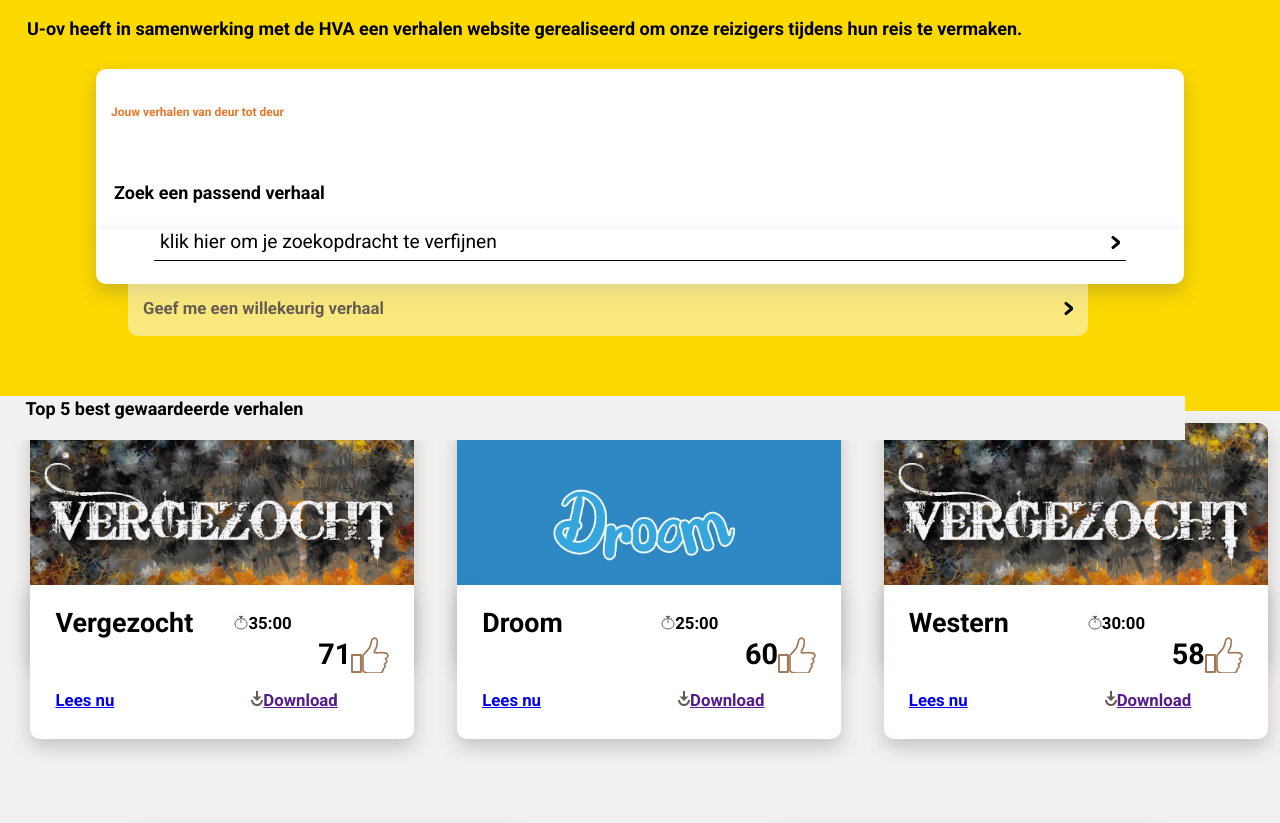
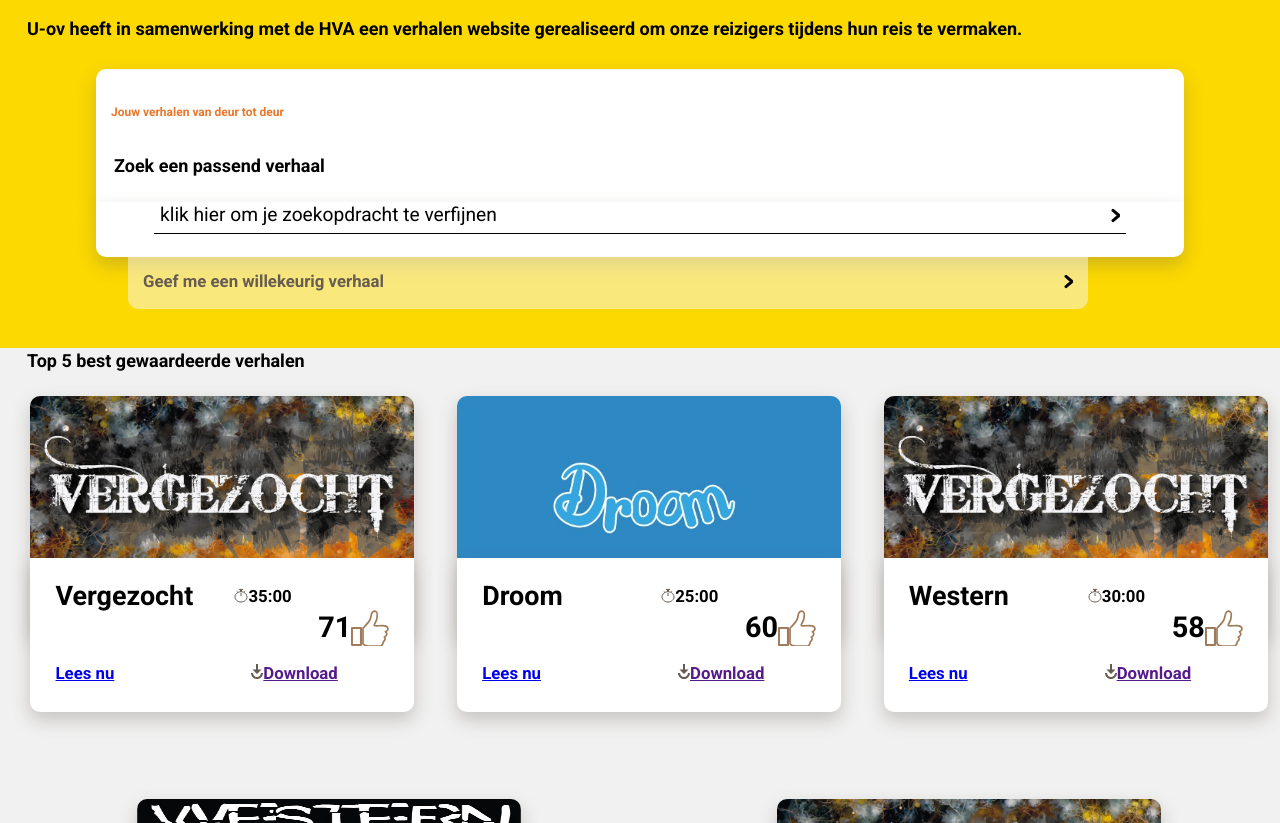
Before and after one commit to Mokerstier/Mokerstier.github.io, a plain HTML site: page index.html in a window 1280 px wide. Shown: the part 54-877 px from the top of the page. Drawn offline with Linux system fonts and the light colour scheme.

Commit message:
Fixed h2 op de section populair
badabim badaboem + site title

```diff
--- a/index.html
+++ b/index.html
@@ -4,7 +4,7 @@
     <meta charset="UTF-8">
     <link rel="stylesheet" href="/style.css">
     <meta name="viewport" content="width=device-width, initial-scale=1.0">
-    <title>Document</title>
+    <title>U-ov verhalenwebsite</title>
 </head>
 
 <body>
--- a/style.css
+++ b/style.css
@@ -36,7 +36,7 @@ h2 {
     padding:0;
 }
 section h2:first-of-type{
-    margin-top: 3em;
+    margin-top: 1.5em;
 }
 h3 {
     font-size: 12px;
@@ -402,25 +402,28 @@ form footer:first-of-type {
 /*=====Populair carousel=====*/
 
 .carous {
+    position: relative;
+
     background-color: #f1f1f1;
     margin-top: 3em;
-  width: 100vw;
-  height: auto;
-  display: flex;
-  overflow-x: auto;
-    padding-top: 1em;
-    margin-top: 6em;
+    width: 100vw;
+    height: auto;
+    display: flex;
+    overflow-x: auto;
+    padding-top: 4em;
+    margin-top: ;
 }
 .carous h2{
     position: absolute;
     left: 0;
-    top: 22em;
-    padding-right: 68.9%;
-    padding-left: 2%;
-    padding-bottom: 1em;
+    top: -3em;
+    width:100%;
+    padding-left: 1.5em;
+    padding-top: 1.5em;
     margin-left: 0;
     margin-right: 0;
     background-color: #f1f1f1;
+
 
 }
 .carous article {
```
Also changed, not shown: resultaten.html (+1 -1 lines).
